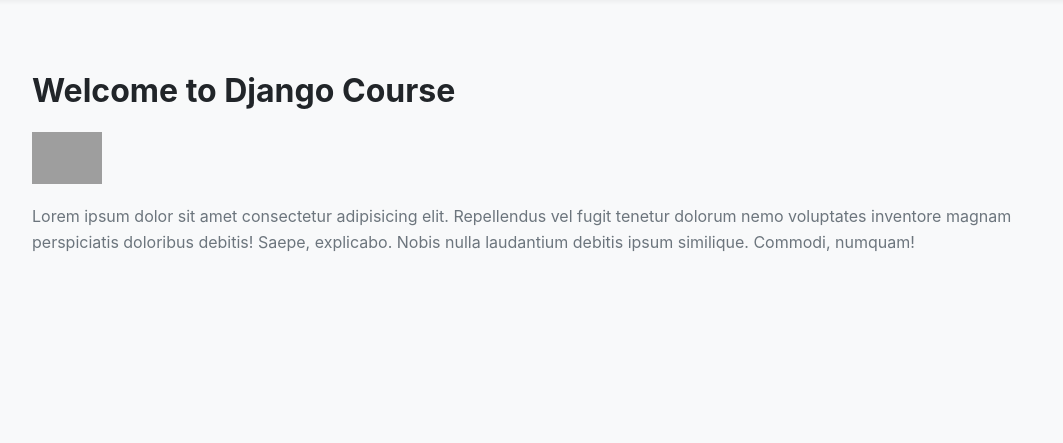
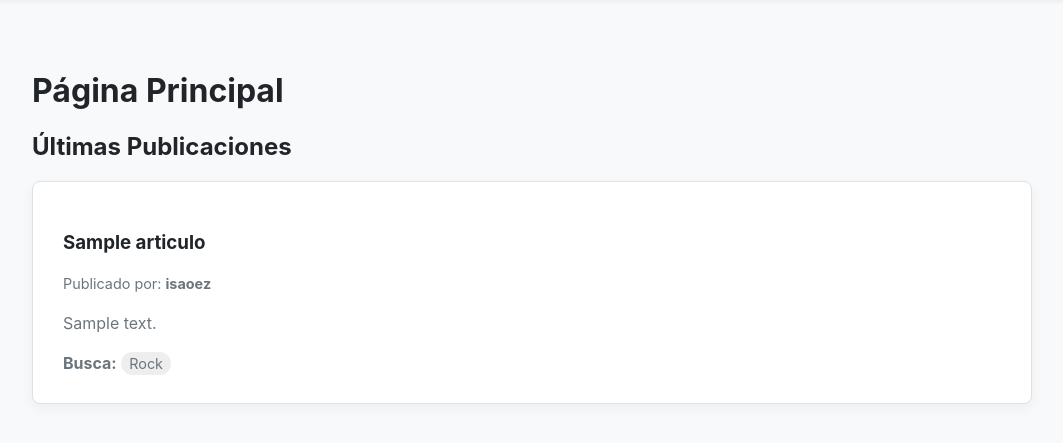
Before and after one commit to isaoez/proyecto, a Django app: page / in a window 1280 px wide. Shown: the part 51-494 px from the top of the page, without its empty margins (108-1171 px from the left). Run offline with Django 5.2, Linux system fonts and the light colour scheme; data comes from the database, SQL or seed files in the repository; both versions use the stored data as it was after the commit; tables that the repository leaves empty hold one stand-in row (values such as "Sample post"); grey boxes are pictures that could not be loaded.

Commit message:
Editar y eliminar publicaciones

```diff
--- a/myapp/forms.py
+++ b/myapp/forms.py
@@ -11,13 +11,13 @@
     # Trae todas las Categorías de la BD y las muestra como checkboxes
     categorias_ofrecidas = forms.ModelMultipleChoiceField(
         label='Géneros de tu artículo (Opciones)',
-        queryset=Categoria.objects.all(),
+        queryset=Categoria.objects.filter(subcategorias=None),
         widget=forms.CheckboxSelectMultiple # Esto crea los checkboxes
     )
 
     # Campos para el DESEO (Lo que buscas)
     categorias_buscadas = forms.ModelMultipleChoiceField(
         label='Géneros que buscas (Opciones)',
-        queryset=Categoria.objects.all(),
+        queryset=Categoria.objects.filter(subcategorias=None),
         widget=forms.CheckboxSelectMultiple # También como checkboxes
     )
--- a/myapp/models.py
+++ b/myapp/models.py
@@ -7,7 +7,12 @@
     padre = models.ForeignKey('self', null=True, blank=True, on_delete=models.CASCADE, related_name='subcategorias')
 
     def __str__(self):
-        return self.nombre
+        ruta_completa = [self.nombre]
+        k = self.padre
+        while k is not None:
+            ruta_completa.insert(0, k.nombre)
+            k = k.padre
+        return ' - '.join(ruta_completa)
 
 # El artículo que el usuario OFRECE
 class Articulo(models.Model):
--- a/myapp/templates/index.html
+++ b/myapp/templates/index.html
@@ -6,7 +6,47 @@
 
 <h1>{{title}}</h1>
 
-<img src="{% static 'fotito.jpg' %}" alt="" width="70">
-<p>Lorem ipsum dolor sit amet consectetur adipisicing elit. Repellendus vel fugit tenetur dolorum nemo voluptates inventore magnam perspiciatis doloribus debitis! Saepe, explicabo. Nobis nulla laudantium debitis ipsum similique. Commodi, numquam!</p>
+<section>
+    <h2>Últimas Publicaciones</h2>
+
+    {% for articulo in articulos %}
+        <article class="card" style="margin-bottom: 25px;">
+            <h3>{{ articulo.titulo }}</h3>
+
+            <p style="font-size: 0.9em; color: var(--color-text-secondary);">
+                Publicado por: <b>{{ articulo.propietario.username }}</b>
+            </p>
+
+            <p>{{ articulo.descripcion }}</p>
+
+            <div>
+                <strong>Busca:</strong>
+                {% for categoria in articulo.deseo.categorias_buscadas.all %}
+                    <span style="background: #eee; padding: 3px 8px; border-radius: 12px; font-size: 0.9em;">
+                        {{ categoria }}
+                    </span>
+                {% empty %}
+                    <span style="font-style: italic; font-size: 0.9em;">(No especificó categorías)</span>
+                {% endfor %}
+            </div>
+
+            {% if user.is_authenticated and user == articulo.propietario %}
+                <div style="border-top: 1px solid #eee; margin-top: 15px; padding-top: 15px;">
+                    <a href="{% url 'editar_publicacion' articulo.id %}" style="text-decoration: none; padding: 8px 12px; background: #007bff; color: white; border-radius: 5px; font-weight: 500;">
+                        Editar
+                    </a>
+                    <a href="{% url 'eliminar_publicacion' articulo.id %}" style="text-decoration: none; padding: 8px 12px; background: #dc3545; color: white; border-radius: 5px; font-weight: 500; margin-left: 10px;">
+                        Eliminar
+                    </a>
+                </div>
+            {% endif %}
+
+        </article>
+    {% empty %}
+        <div class="card">
+            <p>Aún no hay publicaciones. ¡Sé el primero en <a href="{% url 'publicar' %}">publicar algo</a>!</p>
+        </div>
+    {% endfor %}
+</section>
 
 {% endblock %}
--- a/myapp/urls.py
+++ b/myapp/urls.py
@@ -7,6 +7,8 @@
     path('about/', views.about, name='about'),
     path('hello/<str:username>', views.hello, name='hello'),
     path('publicar/', views.crear_publicacion, name='publicar'),
+    path('publicacion/<int:articulo_id>/editar/', views.editar_publicacion, name='editar_publicacion'),
+    path('publicacion/<int:articulo_id>/eliminar/', views.eliminar_publicacion, name='eliminar_publicacion'),
     path('login/', auth_views.LoginView.as_view(), name='login'),# URL para el Login
     path('logout/', auth_views.LogoutView.as_view(), name='logout'),# URL para el Logout
     path('signin/', views.signin, name='signin'),
--- a/myapp/views.py
+++ b/myapp/views.py
@@ -9,9 +9,11 @@
 
 
 def index(request):
-    title = 'Welcome to Django Course'
+    title = 'Página Principal'
+    articulos = Articulo.objects.all()
     return render(request, 'index.html', {
-        'title': title
+        'title': title,
+        'articulos': articulos
     })
 
 
@@ -84,3 +86,55 @@
         form = PublicacionForm()
 
     return render(request, 'crear_publicacion.html', {'form': form})
+@login_required
+def editar_publicacion(request, articulo_id):
+    articulo = get_object_or_404(Articulo, id=articulo_id)
+    deseo = articulo.deseo # Obtenemos el deseo asociado
+
+    # ¡LA SEGURIDAD! Comprueba si el usuario es el dueño
+    if articulo.propietario != request.user:
+        return HttpResponseForbidden("No tienes permiso para editar este artículo.")
+
+    if request.method == 'POST':
+        form = PublicacionForm(request.POST)
+        if form.is_valid():
+
+            # 1. Actualiza el objeto Articulo
+            articulo.titulo = form.cleaned_data['titulo']
+            articulo.descripcion = form.cleaned_data['descripcion']
+            articulo.categorias.set(form.cleaned_data['categorias_ofrecidas'])
+            articulo.save() # Guarda los cambios del artículo
+
+            # 2. Actualiza el Deseo asociado
+            deseo.categorias_buscadas.set(form.cleaned_data['categorias_buscadas'])
+            deseo.save() # Guarda los cambios del deseo
+
+            return redirect('index') # Redirige al inicio
+    else:
+        # GET: Muestra el formulario con los datos existentes
+        datos_iniciales = {
+            'titulo': articulo.titulo,
+            'descripcion': articulo.descripcion,
+            'categorias_ofrecidas': articulo.categorias.all(),
+            'categorias_buscadas': deseo.categorias_buscadas.all()
+        }
+        form = PublicacionForm(initial=datos_iniciales)
+
+    return render(request, 'editar_publicacion.html', {'form': form, 'articulo': articulo})
+
+
+@login_required
+def eliminar_publicacion(request, articulo_id):
+    articulo = get_object_or_404(Articulo, id=articulo_id)
+
+    # ¡LA SEGURIDAD! Comprueba si el usuario es el dueño
+    if articulo.propietario != request.user:
+        return HttpResponseForbidden("No tienes permiso para eliminar este artículo.")
+
+    if request.method == 'POST':
+        # Si el usuario confirma (envió el form POST), borra
+        articulo.delete()
+        return redirect('index')
+
+    # GET: Muestra la página de confirmación
+    return render(request, 'eliminar_publicacion.html', {'articulo': articulo})
```
Also changed, not shown: myapp/templates/editar_publicacion.html (added, +19 -0 lines), myapp/templates/eliminar_publicacion.html (added, +22 -0 lines), db.sqlite3.
